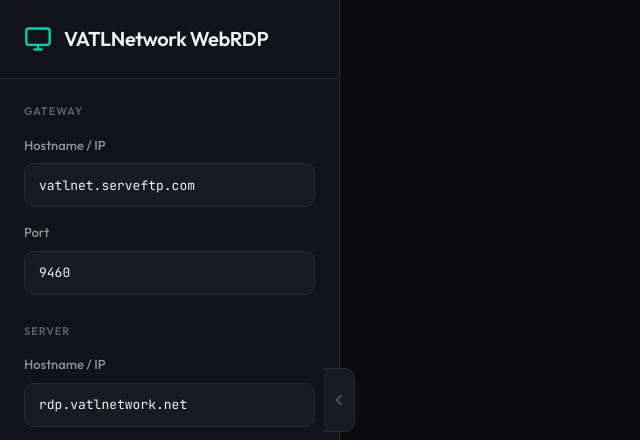
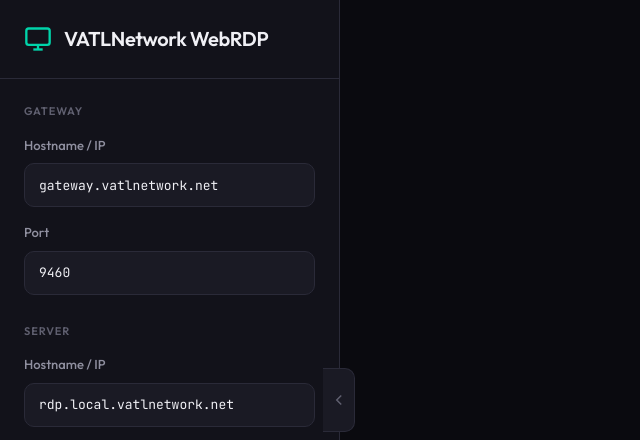
Before and after one commit to vatlnetwork/html-rdp, a plain HTML site: page frontend/index.html in a window 1280 px wide. Shown: the top 440 px of the page, 0-640 px from the left. Drawn offline with Linux system fonts and the light colour scheme.

Commit message:
updated default gateway and rdp server

```diff
--- a/frontend/index.html
+++ b/frontend/index.html
@@ -42,7 +42,7 @@
                 type="text"
                 id="gatewayHostname"
                 name="gatewayHostname"
-                value="vatlnet.serveftp.com"
+                value="gateway.vatlnetwork.net"
                 placeholder="gateway.vatlnetwork.net"
                 required
                 autocomplete="off"
@@ -72,7 +72,7 @@
                 type="text"
                 id="hostname"
                 name="hostname"
-                value="rdp.vatlnetwork.net"
+                value="rdp.local.vatlnetwork.net"
                 placeholder="rdp.vatlnetwork.net"
                 required
                 autocomplete="off"
```
